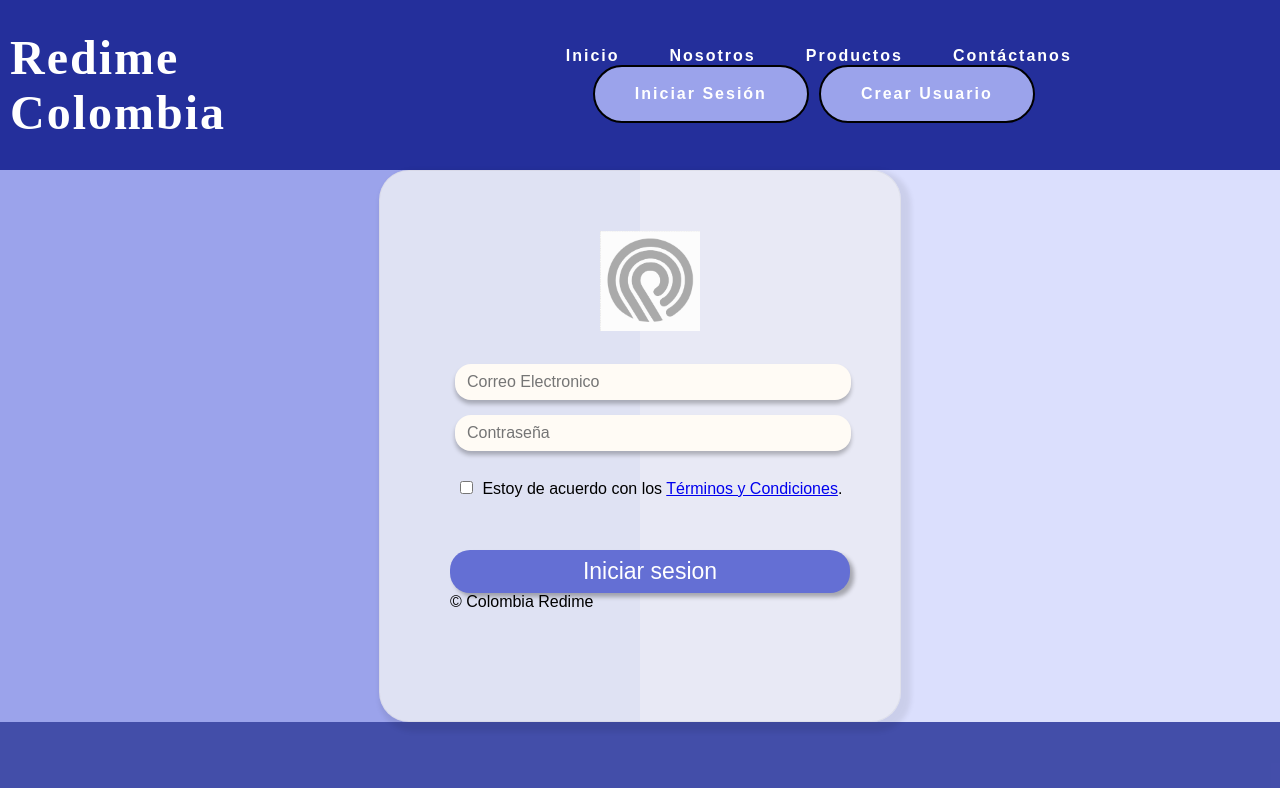
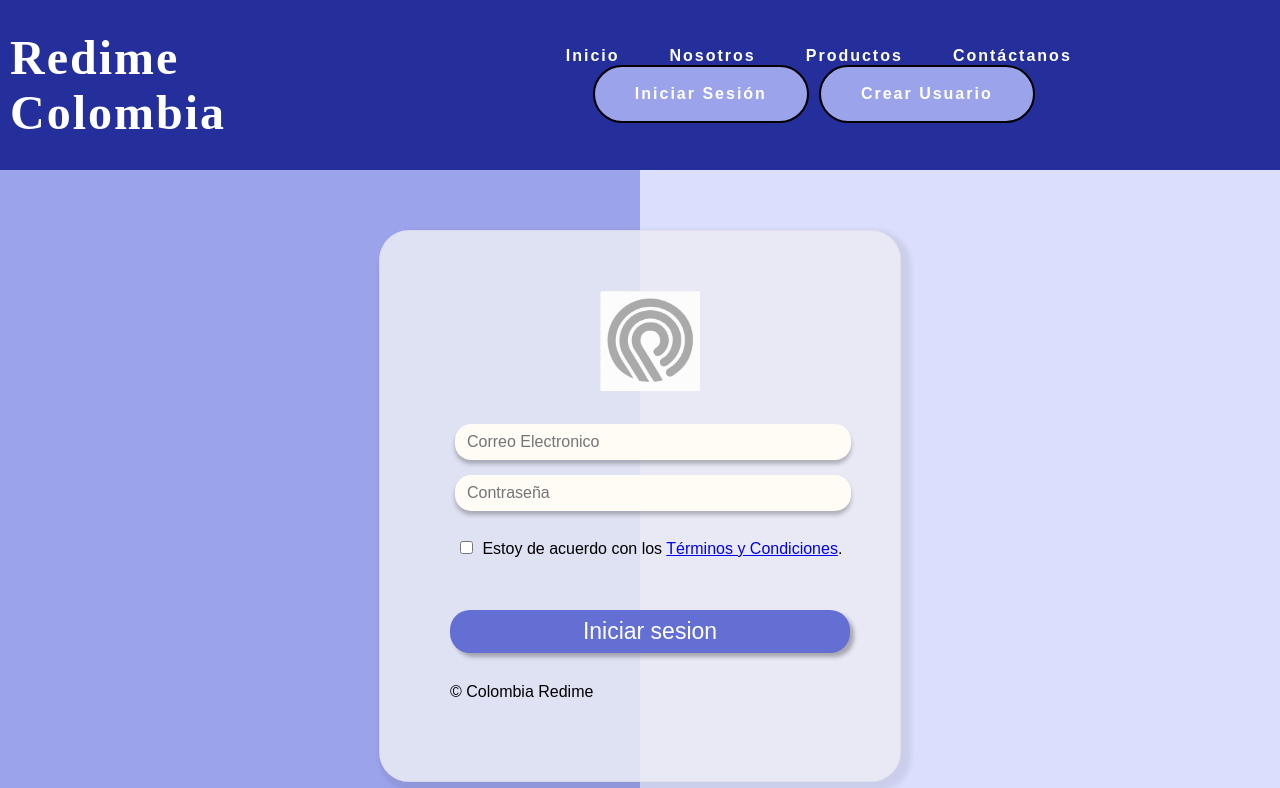
Before and after one commit to juanmongon14/EL-grupito-de-atras-puntos-col, an Angular app in the folder redime-col/: page /login in a window 1280 px wide. Shown: the top 788 px of the page. Built offline with nearby package versions, Linux system fonts and the light colour scheme.

Commit message:
login actualiz

```diff
--- a/redime-col/src/app/Pages/login/login.component.css
+++ b/redime-col/src/app/Pages/login/login.component.css
@@ -7,6 +7,8 @@ html,
 .body {
   display: flex;
   align-items: center;
+  margin: 0%;
+  padding: 30px;
   justify-content: center;
   font-family: 'Source Sans Pro', sans-serif;
   background-image: linear-gradient(to right, rgb(155, 163, 235) 0%, rgb(155, 163, 235) 50%, rgb(219, 223, 253) 50%, rgb(219, 223, 253) 100%);
@@ -27,6 +29,7 @@ html,
 .form-login {
   width: 400px;
   height: 450px;
+  margin: 30px;
   padding: 50px 50px 50px 70px;
   background-color: rgba(234, 235, 244, 0.874);
   border-radius: 30px;
@@ -70,7 +73,7 @@ html,
 
 
 .boton:hover{
-  background-color: rgb(72, 80, 151);
+  background-color: rgb(59, 65, 124);
   transition: 0.2s;
   cursor: pointer;
 }
@@ -83,6 +86,7 @@ html,
     font-size: 23px;
     background-color: rgb(100, 111, 212);
     padding: 8px;
+    margin-bottom: 30px;
     border-style: none;
     border-radius: 20px;
     box-shadow: 4px 4px 4px rgba(0, 0, 0, 0.289);
```
